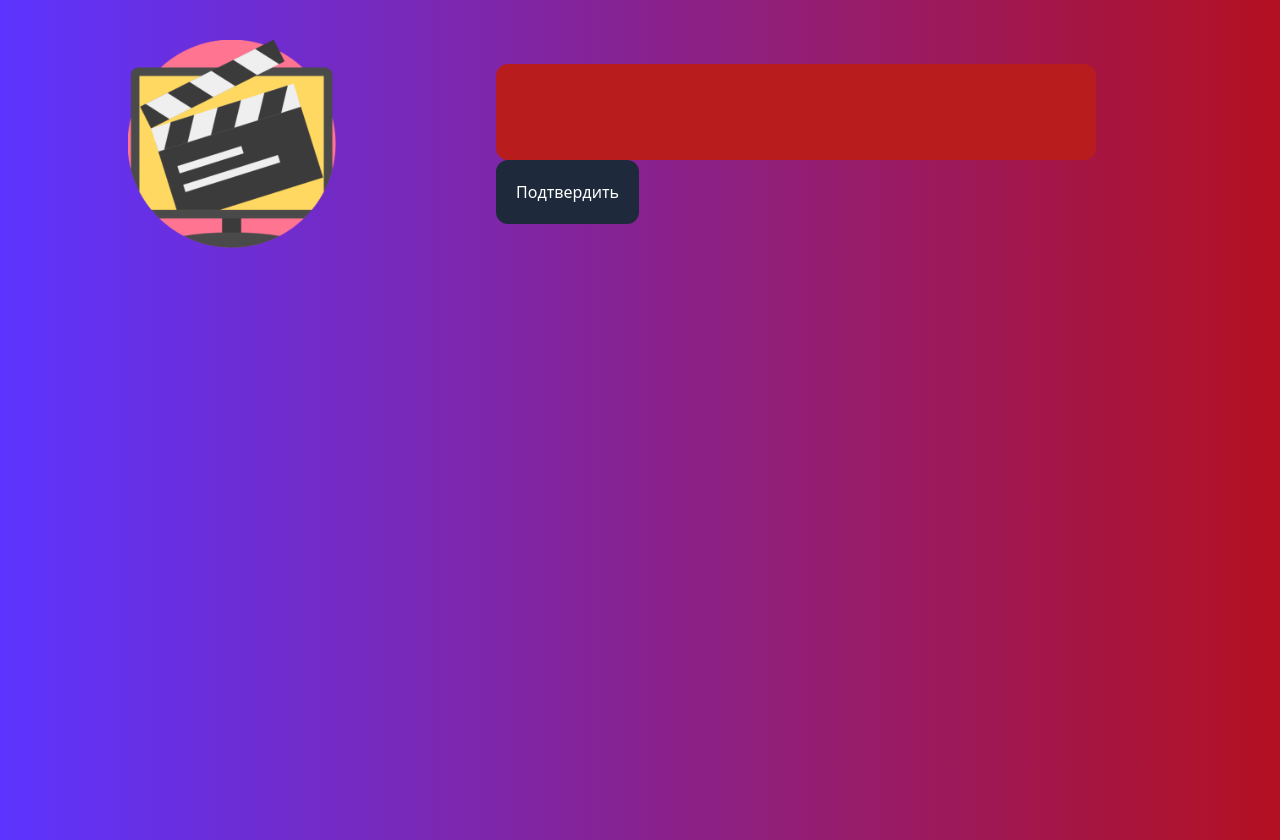
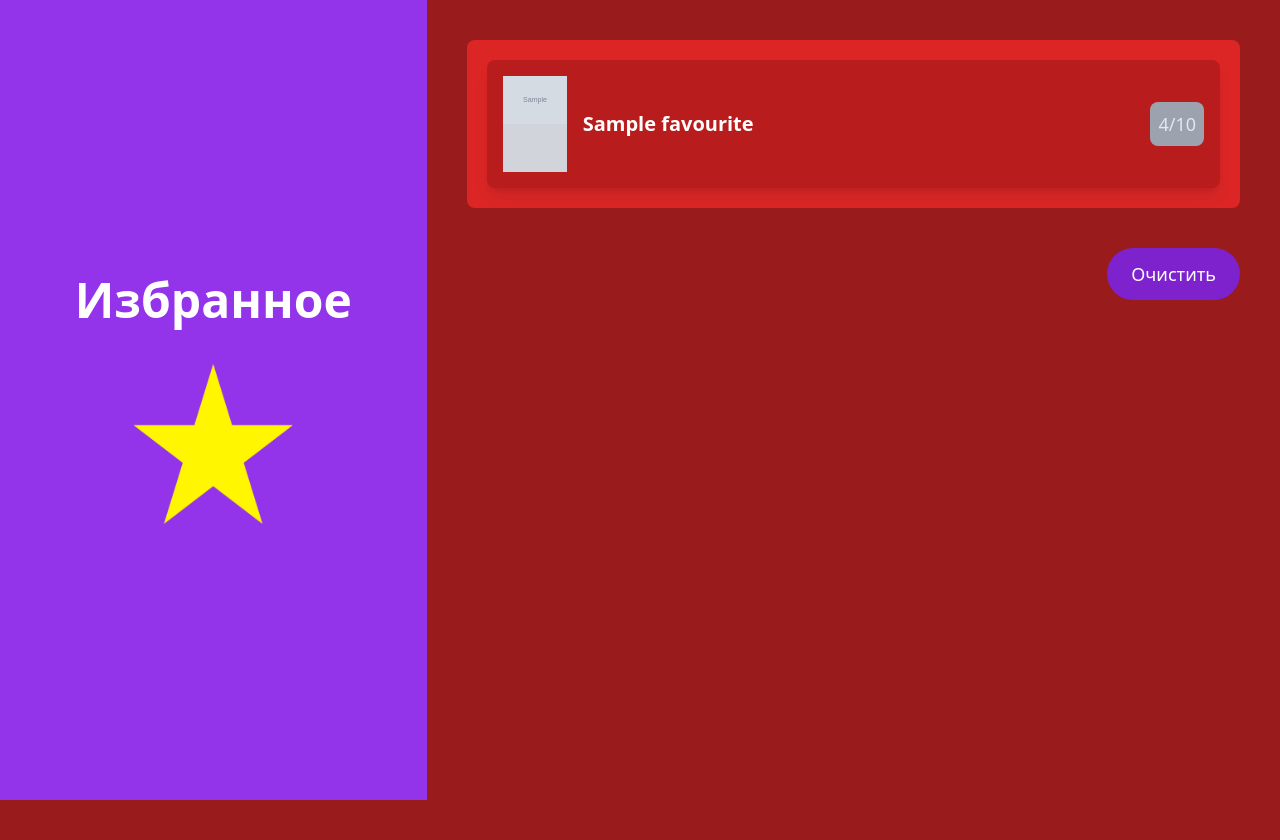
Before and after one commit to Temirlan24/flask_movie, a Flask app: page /favourites in a window 1280 px wide. After the commit the page ends 800 px from the top, so only its background shows below. Run offline with Flask 3, Linux system fonts and the light colour scheme; tables that the repository leaves empty hold one stand-in row (values such as "Sample post"); grey boxes marked "Sample" are stand-in pictures; some libraries are stand-ins or nearby versions.

Commit message:
fix favourites html file

```diff
--- a/templates/favourites.html
+++ b/templates/favourites.html
@@ -1,11 +1,11 @@
 <!DOCTYPE html>
-<html lang="en">
+<html lang="ru">
 <head>
     <meta charset="UTF-8">
     <title>Кинопоиск</title>
     <script src="https://cdn.tailwindcss.com"></script>
     <style>
-    *{
+        * {
             margin: 0;
             padding: 0;
             box-sizing: border-box;
@@ -15,38 +15,45 @@
         }
     </style>
 </head>
-
 <body>
-  <div class="h-screen w-4/5 mx-auto">
-    <header class="my-10 flex items-center	">
-      <img src="{{ url_for('static', filename='/img.png') }}" alt="" class="h-52">
-        <form action="{{ url_for('submit') }}" method="POST" class="ml-40">
-          <input type="text" name="movie" class="h-24 bg-red-700 text-white rounded-xl w-3/5 text-5xl mr-10" style="width: 600px">
-          <button class="h-16 p-5 bg-slate-800 text-white rounded-xl" type="submit">Подтвердить</button>
-        </form>
-    </header>
-
-     {% if movies %}
-        <main class="p-6 bg-gray-100">
-            <div class="grid grid-cols-1 md:grid-cols-2 lg:grid-cols-3 gap-6">
-                {% for movie in movies %}
-                  <a href="{{ url_for('get_movie_by_id', title=movie.title) }}">
-                    <div class="bg-white rounded-lg shadow-md overflow-hidden">
-                        <img src="{{ movie.poster_url }}" alt="{{ movie.title }}" class="w-full h-64 object-cover">
-                        <div class="p-4">
-                            <h3 class="text-lg font-semibold text-gray-800">{{ movie.title }}</h3>
-                            <p class="text-sm text-gray-600 mt-2">Рейтинг: <span class="font-medium">{{ movie.rating }}</span></p>
-                            <p class="text-sm text-gray-600 mt-2">Год выпуска: <span class="font-medium">{{ movie.release_date }}</span></p>
-                            <p class="text-sm text-gray-700 mt-4">{{ movie.sinopsis }}</p>
+    <div class="h-screen flex">
+        <div class="w-1/3 flex flex-col items-center justify-center bg-purple-600 text-white">
+            <div class="text-5xl font-bold mb-10">Избранное</div>
+            <div class="w-40 h-40">
+                <img src="{{ url_for('static', filename='star_yellow.png') }}" alt="Star" class="w-full h-full">
             </div>
         </div>
-                  </a>
+
+        <div class="w-2/3 p-10 bg-red-800">
+            <div class="bg-red-600 p-5 rounded-lg">
+                <div class="space-y-6">
+                    {% for movie in favourites %}
+                    <div class="flex items-center justify-between bg-red-700 p-4 rounded-lg shadow-lg">
+                        <div class="flex items-center space-x-4">
+                            <div class="w-16 h-24 bg-gray-300 flex-shrink-0">
+                                <img src="{{ movie[5] }}" alt="{{ movie[2] }}">
+                            </div>
+                            <div>
+                                <h3 class="text-xl text-white font-semibold">{{ movie[2] }}</h3>
+                            </div>
+                        </div>
+                        <div class="text-gray-200 text-lg bg-gray-400 p-2 rounded-lg">
+                            {{ movie[6] }}/10
+                        </div>
+                    </div>
                     {% endfor %}
                 </div>
-        </main>
-    {% endif %}
+            </div>
+
+            <div class="flex justify-end mt-10">
+                <form action="{{ url_for('clear_favourites') }}" method="POST">
+                    <button class="bg-purple-700 text-white px-6 py-3 text-lg rounded-full hover:bg-purple-800 transition">
+                        Очистить
+                     </button>
+                </form>
 
             </div>
-
+        </div>
+    </div>
 </body>
 </html>
```
Also changed, not shown: database.db. Lines whose indentation alone changed are shown as unchanged.
